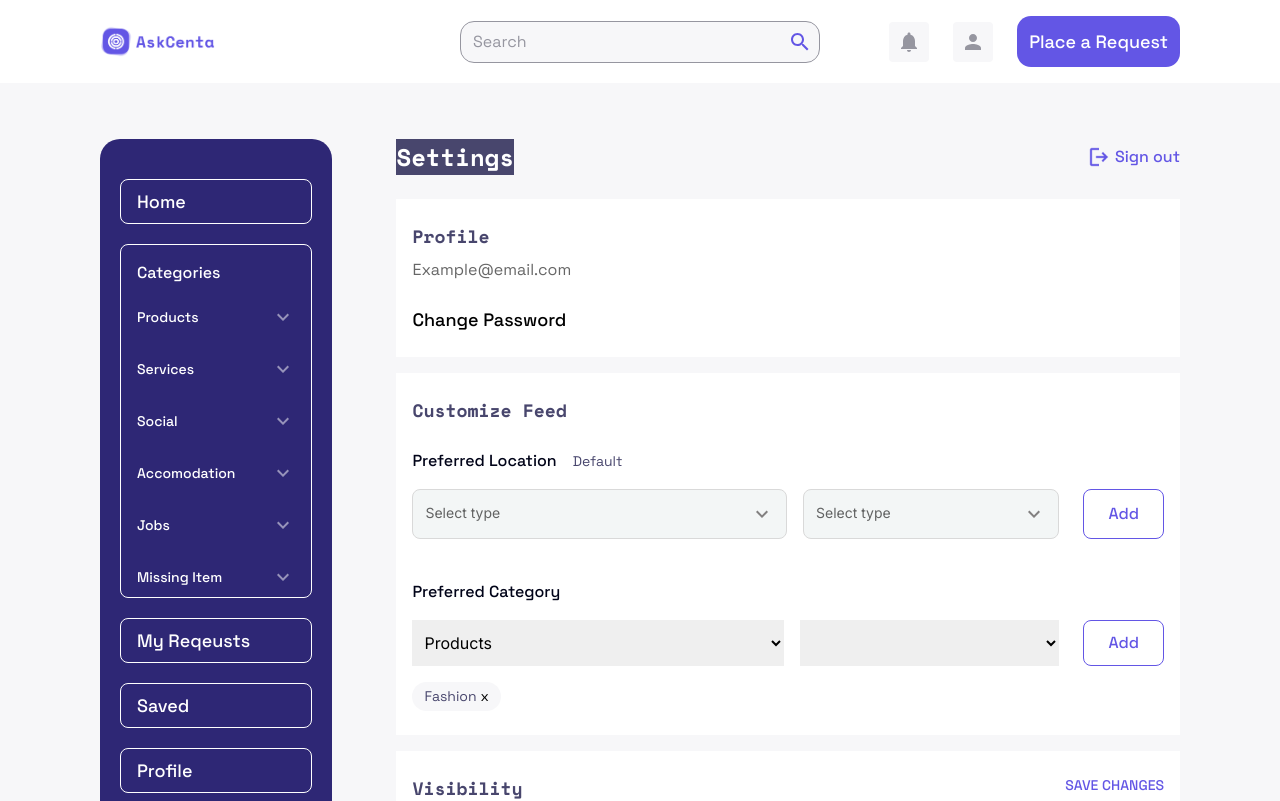
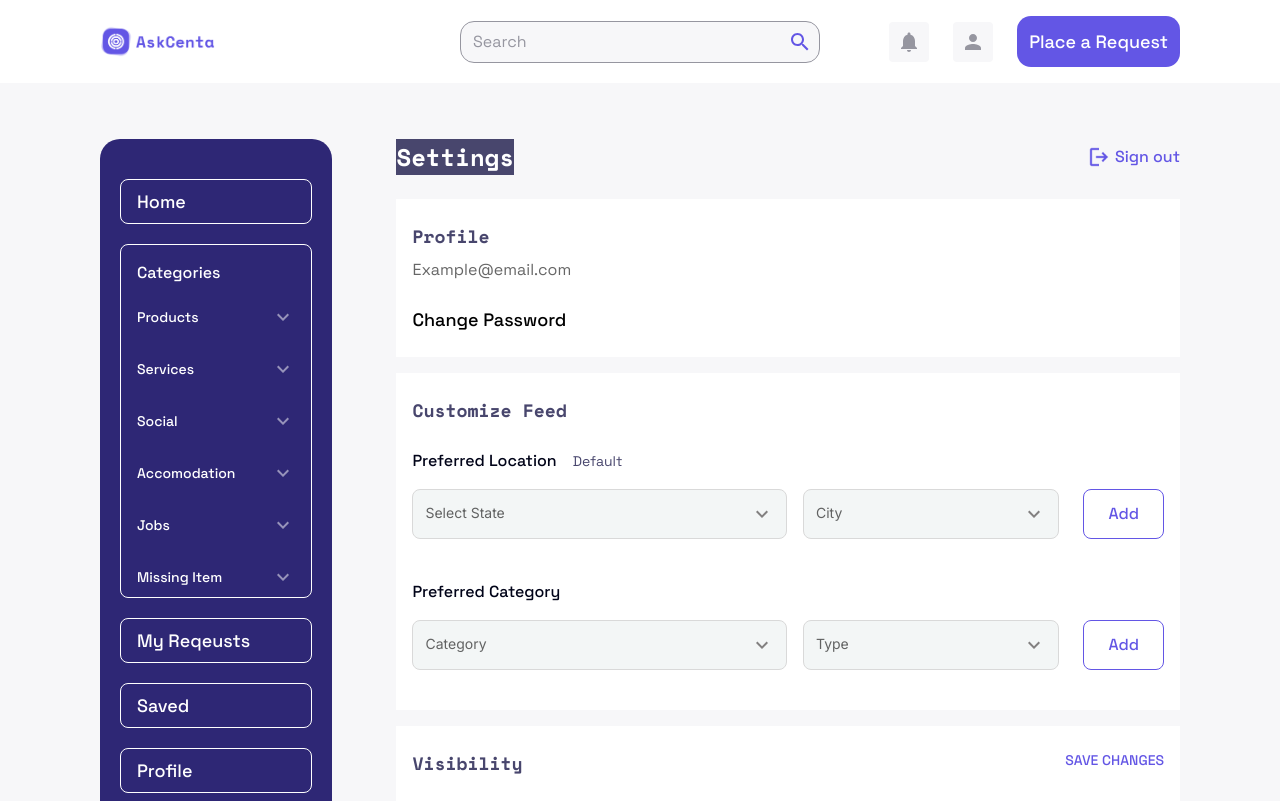
Before and after one commit to NoStackDev/askit, a Next.js app: page /settings in a window 1280 px wide. Shown: the top 801 px of the page. Built offline with nearby package versions, Linux system fonts and the light colour scheme.

Commit message:
settings

```diff
--- a/src/app/settings/page.tsx
+++ b/src/app/settings/page.tsx
@@ -16,6 +16,7 @@ import {
 } from "@/components/ui/Select";
 import { statesConfig } from "@/config.ts/cities";
 import { cn } from "../lib/utils";
+import { sidebarConfig1 } from "@/config.ts/sidebarConfig";
 
 const KeyboardArrowDownIcon = React.lazy(
   () => import("@mui/icons-material/KeyboardArrowDown")
@@ -28,8 +29,14 @@ const SettingsPage = (props: Props) => {
   const [state, setState] = React.useState<string | null>(null);
   const [city, setCity] = React.useState<string | null>(null);
   const [selectedCities, setSelectedCities] = React.useState<string[]>([]);
+  const [category, setCategory] = React.useState<string | null>(null);
+  const [categoryType, setCategoryType] = React.useState<string | null>(null);
+  const [selectedCategoryTypes, setSelectedCategoryTypes] = React.useState<
+    string[]
+  >([]);
 
   const states = Object.keys(statesConfig);
+  const sidebarItem = sidebarConfig1;
 
   const onClickCityAdd = () => {
     if (city) {
@@ -43,6 +50,33 @@ const SettingsPage = (props: Props) => {
   const onClickdeleteCityTag = (e: string) => {
     setSelectedCities(selectedCities.filter((x) => x != e));
   };
+
+  const onClickCategoryTypeAdd = () => {
+    if (categoryType) {
+      if (selectedCategoryTypes.find((x) => x === categoryType)) {
+        return;
+      }
+      setSelectedCategoryTypes([...selectedCategoryTypes, categoryType]);
+    }
+  };
+
+  const onClickdeleteCategoryTag = (e: string) => {
+    setSelectedCategoryTypes(selectedCategoryTypes.filter((x) => x != e));
+  };
+
+  const categories =
+    sidebarConfig1
+      .filter((item) => item.children)
+      .map((item) => item.children)[0]
+      ?.map((item) => item.title) || null;
+
+  const categoryTypes =
+    (category
+      ? sidebarConfig1
+          .filter((item) => item.children)[0]
+          .children?.filter((item) => item.title === category)[0]
+          .subChildren?.map((item) => item.title)
+      : null) || null;
 
   return (
     <main className="mt-10 md:mt-14 md:ml-16 md:mr-[100px] mb-10 md:mb-20">
@@ -105,19 +139,19 @@ const SettingsPage = (props: Props) => {
           </div>
 
           <div className="mt-4 w-full flex flex-col md:flex-row gap-4">
-            <LocationSelect
-              locationType="STATE"
-              locations={states}
-              location={state}
-              setLocation={setState}
+            <OptionSelect
+              selectType="STATE"
+              options={states}
+              selectedOption={state}
+              setOption={setState}
             />
 
             <div className="w-full flex gap-6">
-              <LocationSelect
-                locationType="CITY"
-                locations={state ? statesConfig[state] : null}
-                location={city}
-                setLocation={setCity}
+              <OptionSelect
+                selectType="CITY"
+                options={state ? statesConfig[state] : null}
+                selectedOption={city}
+                setOption={setCity}
               />
 
               <Button
@@ -166,36 +200,54 @@ const SettingsPage = (props: Props) => {
           </div>
 
           <div className="mt-4 w-full flex flex-col md:flex-row gap-4">
-            <select
-              name="category"
-              id="category_select_id"
-              className="w-full py-2 px-2"
-            >
-              <option value="Products">Products</option>
-              <option value="Services">Services</option>
-              <option value="Accomodation">Accomodation</option>
-            </select>
+            <OptionSelect
+              selectType="CATEGORY"
+              options={categories}
+              selectedOption={category}
+              setOption={setCategory}
+            />
 
             <div className="w-full flex gap-6">
-              <select name="type" id="types_select_id" className="w-full">
-                <option value=""></option>
-                <option value=""></option>
-                <option value=""></option>
-              </select>
+              <OptionSelect
+                selectType="TYPE"
+                options={categoryTypes}
+                selectedOption={categoryType}
+                setOption={setCategoryType}
+              />
 
-              <Button variant="outlined2" className="py-[10px] px-6">
+              <Button
+                variant="outlined2"
+                className="py-[10px] px-6"
+                onClick={onClickCategoryTypeAdd}
+              >
                 Add
               </Button>
             </div>
           </div>
 
-          <div className="flex flex-wrap mt-4">
-            <div className="bg-background rounded-2xl px-3 py-1 flex gap-1 w-fit">
-              <span className="font-body text-secondary text-body_2">
-                Fashion
-              </span>
-              <span className="font-body text-[#000000] text-body_2">x</span>
-            </div>
+          <div className="flex flex-wrap gap-3 mt-4">
+            {selectedCategoryTypes.map((categoryItem, index) => {
+              return (
+                <div
+                  key={`categoryItem${index}`}
+                  className="flex items-center gap-[10px] font-body text-body_2 text-black/70 rounded-2xl px-3 p-[6px] bg-faded"
+                >
+                  {categoryItem}
+
+                  <React.Suspense
+                    fallback={
+                      <div className="w-3 h-3 bg-stroke/60 animate-pulse"></div>
+                    }
+                  >
+                    <CloseIcon
+                      className="w-3 h-3 hover:cursor-pointer"
+                      fontSize="small"
+                      onClick={() => onClickdeleteCategoryTag(categoryItem)}
+                    />
+                  </React.Suspense>
+                </div>
+              );
+            })}
           </div>
         </div>
       </div>
@@ -326,23 +378,23 @@ const SettingsPage = (props: Props) => {
 
 export default SettingsPage;
 
-interface LocationSelectI {
-  location: string | null;
-  setLocation: React.Dispatch<React.SetStateAction<string | null>>;
-  locations: string[] | City[] | null;
-  locationType: "STATE" | "CITY";
+interface OptionSelectI {
+  selectedOption: string | null;
+  setOption: React.Dispatch<React.SetStateAction<string | null>>;
+  options: string[] | City[] | null;
+  selectType: "STATE" | "CITY" | "CATEGORY" | "TYPE";
 }
 
-const LocationSelect = React.forwardRef<
+const OptionSelect = React.forwardRef<
   React.ElementRef<typeof Select>,
-  React.ComponentPropsWithoutRef<typeof Select> & LocationSelectI
+  React.ComponentPropsWithoutRef<typeof Select> & OptionSelectI
 >(
   (
-    { children, location, setLocation, locations, locationType, ...props },
+    { children, selectedOption, setOption, options, selectType, ...props },
     fowardref
   ) => {
     return (
-      <Select onValueChange={(e) => setLocation(e)}>
+      <Select onValueChange={(e) => setOption(e)}>
         <SelectTrigger
           className={cn(
             "flex justify-between w-full rounded-lg border border-[#D9D9D9] p-3 data-[placeholder]:bg-faded data-[placeholder]:font-inter data-[placeholder]:text-[14px] data-[placeholder]:text-[#000000]/60"
@@ -360,37 +412,44 @@ const LocationSelect = React.forwardRef<
         >
           <div className="flex items-center gap-4">
             <SelectValue
-              placeholder="Select type"
-              className="placeholder:text-body placeholder:text-body_1 placeholder:text-black/60"
+              placeholder={
+                (selectType === "STATE" && "Select State") ||
+                (selectType === "CITY" && "City") ||
+                (selectType === "CATEGORY" && "Category") ||
+                (selectType === "TYPE" && "Type")
+              }
+              className="placeholder:font-body placeholder:text-body placeholder:text-body_1 placeholder:text-black/60 font-body"
             />
           </div>
         </SelectTrigger>
 
         <SelectContent className="overflow-hidden bg-white rounded-md shadow-[0px_10px_38px_-10px_rgba(22,_23,_24,_0.35),0px_10px_20px_-15px_rgba(22,_23,_24,_0.2)] z-40">
           <SelectGroup>
-            <SelectLabel>
-              {locationType === "STATE" && "Select a State"}
-              {locationType === "CITY" && "Select a City"}
+            <SelectLabel className="text-[#000000]/60 opacity-60 font-body text-body_1 mb-3">
+              {selectType === "STATE" && "Select a State"}
+              {selectType === "CITY" && "Select a City"}
+              {selectType === "CATEGORY" && "Category"}
+              {selectType === "TYPE" && "Type"}
             </SelectLabel>
-            {locations?.sort().map((locationItem, index) => {
-              if (typeof locationItem === "string") {
+            {options?.sort().map((optionsItem, index) => {
+              if (typeof optionsItem === "string") {
                 return (
                   <SelectItem
-                    value={locationItem}
+                    value={optionsItem}
                     key={index}
-                    className="hover:cursor-pointer"
+                    className="hover:cursor-pointer font-body text-title_2"
                   >
-                    {locationItem}
+                    {optionsItem}
                   </SelectItem>
                 );
               } else
                 return (
                   <SelectItem
-                    value={locationItem.name}
-                    key={locationItem.geonameid}
-                    className="hover:cursor-pointer"
+                    value={optionsItem.name}
+                    key={optionsItem.geonameid}
+                    className="hover:cursor-pointer font-body text-title_2"
                   >
-                    {locationItem.name}
+                    {optionsItem.name}
                   </SelectItem>
                 );
             })}
@@ -401,4 +460,4 @@ const LocationSelect = React.forwardRef<
   }
 );
 
-LocationSelect.displayName = "LocationSelect";
+OptionSelect.displayName = "OptionSelect";
```
